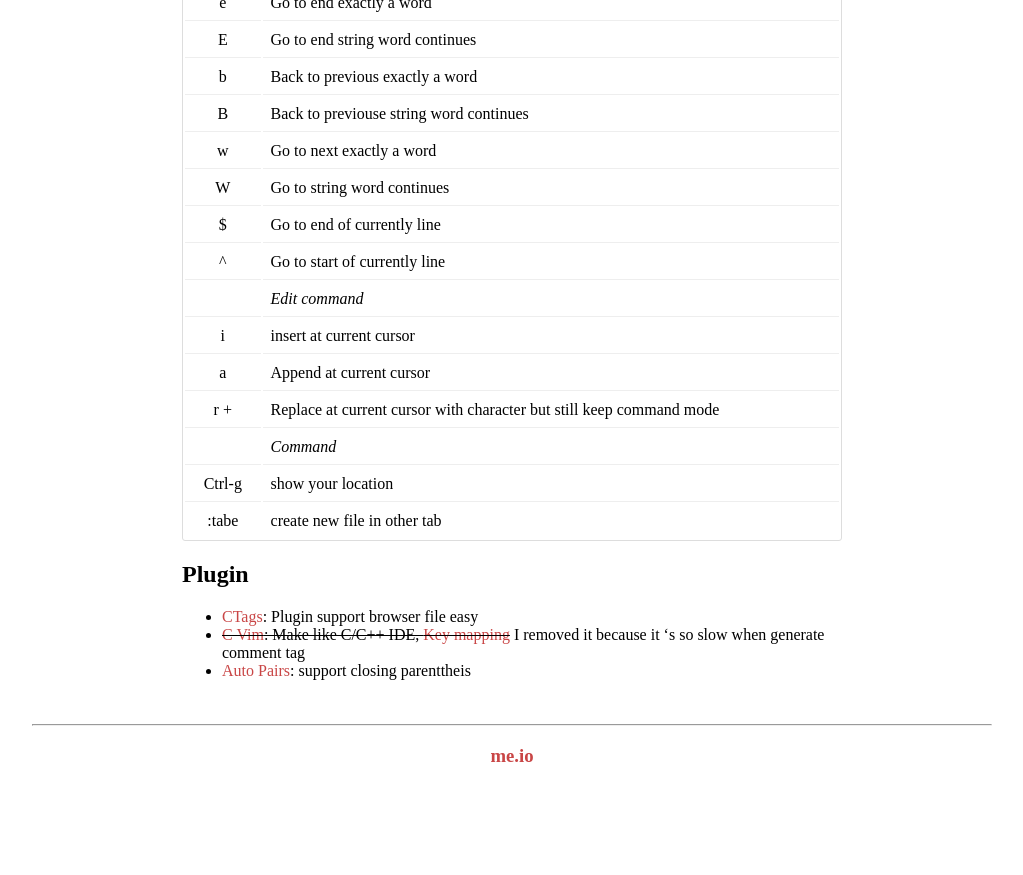
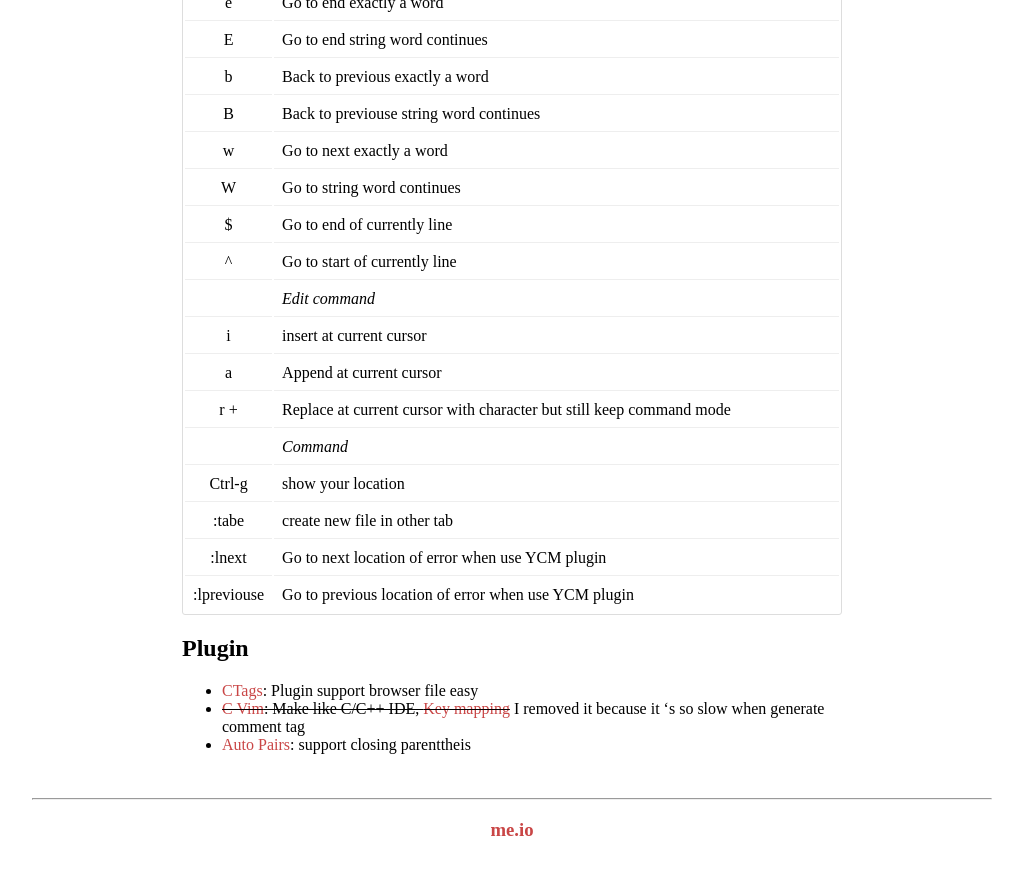
Before and after one commit to congdv/congdv.github.io, a Jekyll site: the page built from _posts/2017-08-28-vim-cheat-sheet.md, in a window 1280 px wide and 900 px high, scrolled down 921 px. Shown: the top 875 px of the window, without its empty margins (128-1151 px from the left). Built offline with Jekyll 4.4.1, drawn with Linux system fonts in a browser that asks for light colours; before the commit the page ends 1747 px from its top, so only the background shows below that.

Commit message:
Update 2017-08-28-vim-cheat-sheet.md

```diff
--- a/_posts/2017-08-28-vim-cheat-sheet.md
+++ b/_posts/2017-08-28-vim-cheat-sheet.md
@@ -44,6 +44,8 @@ tag: notes
 ||*Command*|
 |Ctrl-g|show your location|
 |:tabe <filepath> | create new file in other tab|
+|:lnext | Go to next location of error when use YCM plugin|
+|:lpreviouse | Go to previous location of error when use YCM plugin|
 
 ## Plugin
 - [CTags](https://andrew.stwrt.ca/posts/vim-ctags/): Plugin support browser file easy
```
